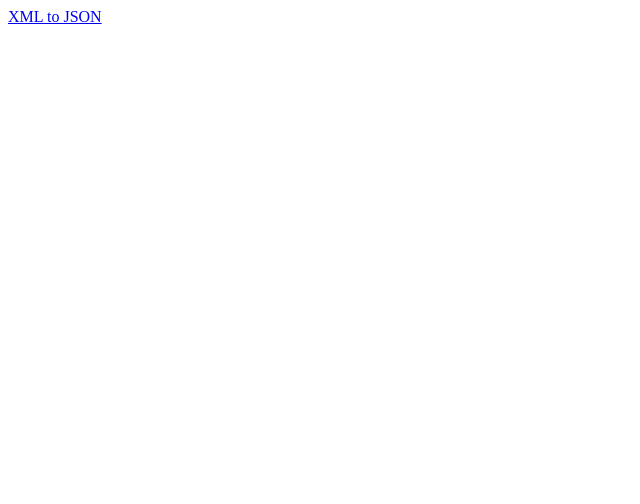
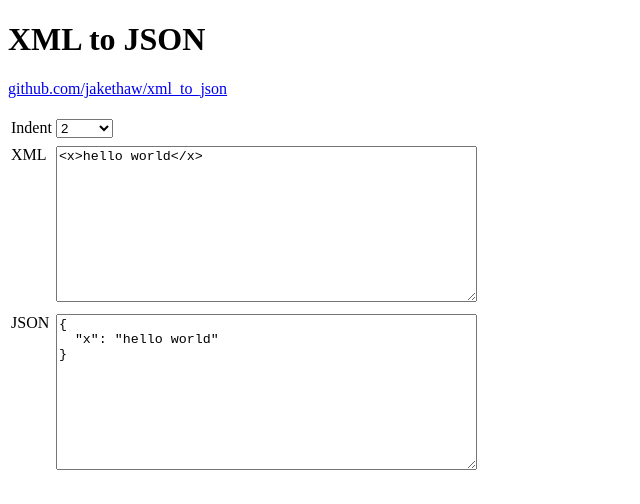
Before and after one commit to jakethaw/xml_to_json, a plain HTML site: page index.html in a window 1280 px wide. Shown: the whole page, without its empty margins (0-640 px from the left). Drawn offline with Linux system fonts and the light colour scheme.

Commit message:
Update index.html

```diff
--- a/index.html
+++ b/index.html
@@ -3,9 +3,66 @@
   <head>
     <meta charset="utf-8">
     <meta http-equiv="Content-Type" content="text/html; charset=utf-8">
-    <title>jakethaw.com</title>
+    <title>XML to JSON</title>
+    <style>
+      td {
+          vertical-align: top;
+          padding-bottom: 5px;
+      }
+    </style>
   </head>
   <body>
-    <a href="/xml_to_json">XML to JSON</a>
+    <h1>XML to JSON</h1>
+
+    <a href="https://github.com/jakethaw/xml_to_json">github.com/jakethaw/xml_to_json</a>
+
+    <br>
+    <br>
+
+    <table>
+      <tr>
+        <td>Indent</td>
+        <td>
+          <select id="indent" onchange="xml_to_json()">
+            <option value="-1">Minify</option>
+            <option value="0">0</option>
+            <option value="1">1</option>
+            <option value="2" selected="selected">2</option>
+            <option value="3">3</option>
+            <option value="4">4</option>
+          </select>
+        </td>
+      </tr>
+      <tr>
+        <td>XML</td>
+        <td>
+          <textarea id="xml" rows="10" cols="50" oninput="xml_to_json()"><x>hello world</x></textarea>
+        </td>
+      </tr>
+      <tr>
+        <td>JSON</td>
+        <td>
+          <textarea id="json" rows="10" cols="50">{
+  "x": "hello world"
+}
+</textarea>
+        </td>
+      </tr>
+    </table>
+
+    <script async type="text/javascript" src="xml_to_json.js"></script>
+    <script>
+      function xml_to_json(){
+        var xml = allocate(intArrayFromString(document.getElementById("xml").value), 'i8', ALLOC_NORMAL);
+        var indent = document.getElementById("indent").value;
+
+        var json = _xml_to_json(xml, indent);
+
+        document.getElementById("json").value = UTF8ToString(json, 5000);
+
+        _free(xml);
+        _free(json);
+      }
+    </script>
   </body>
 </html>
```
